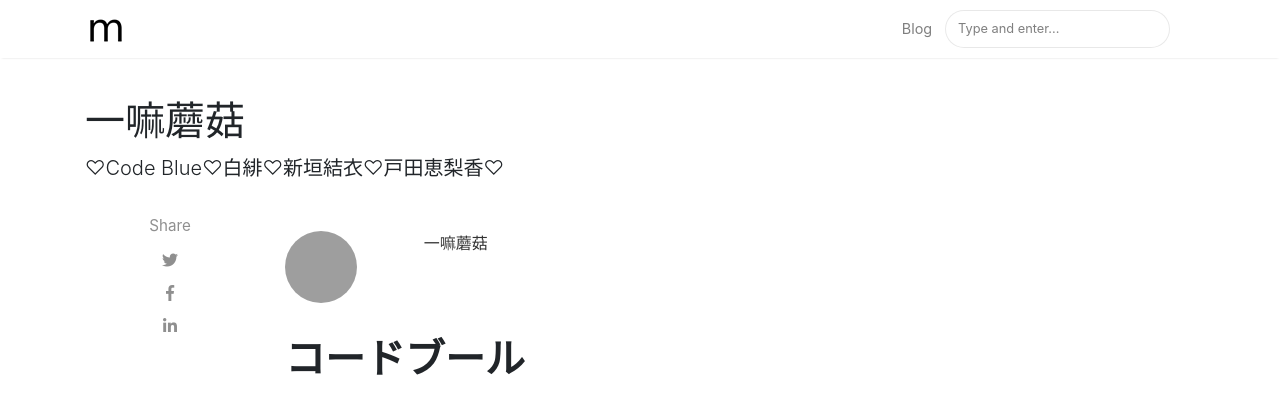
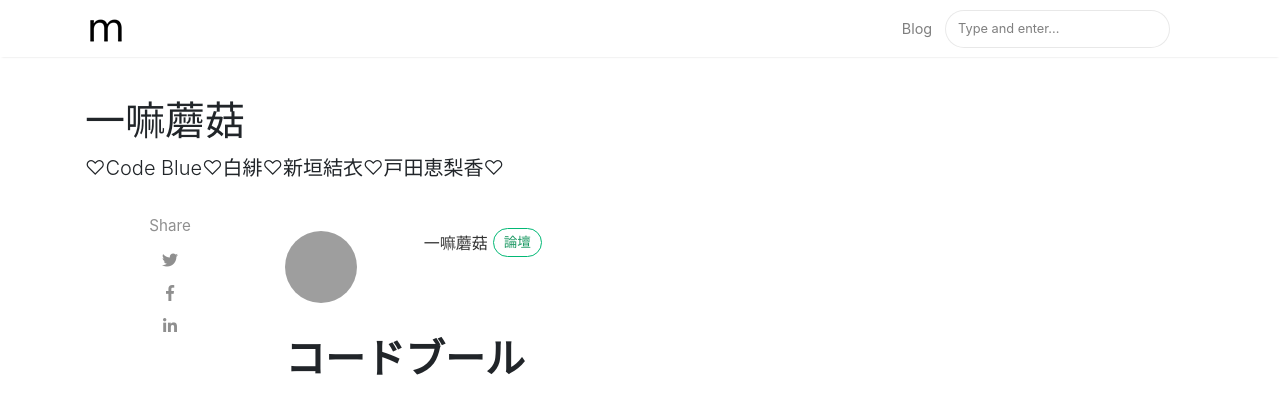
Before and after one commit to mogu-shirahi/mogu-shirahi.github.io, a Jekyll site: the page built from _posts/2019-09-27-hiyama-birthday.md, in a window 1280 px wide and 1376 px high. Shown: the top 418 px of the window. Built offline with Jekyll 4.4.1, drawn with Linux system fonts in a browser that asks for light colours; nearby versions of some CDN libraries; comment, search, counter and statistics services are not loaded; grey boxes are pictures that could not be loaded.

Commit message:
Update post.html

```diff
--- a/_layouts/post.html
+++ b/_layouts/post.html
@@ -32,7 +32,7 @@
                         {% endif %}
                     </div>
                     <div class="col-xs-12 col-md-9 col-lg-10 text-center text-md-left">
-                        <a target="_blank" class="link-dark" href="{{ author.web }}">{{ author.display_name }}</a><!--<a target="_blank" href="{{ author.web }}" class="btn follow">論壇</a>-->
+                        <a target="_blank" class="link-dark" href="{{ author.web }}">{{ author.display_name }}</a><a target="_blank" href="{{ author.web }}" class="btn follow">論壇</a>
                         <span class="author-description">{{ author.description }}</span>
                     </div>
                 </div>
```
